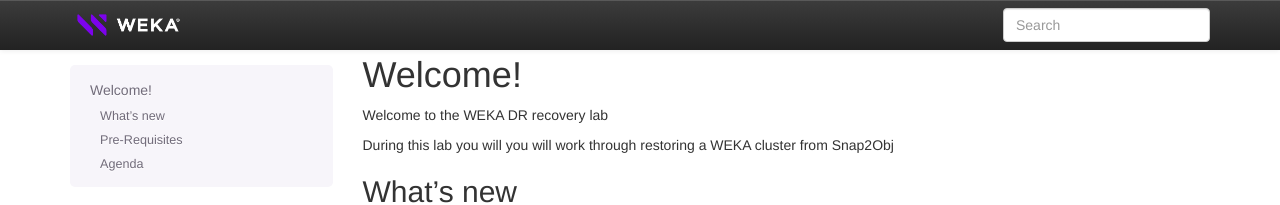
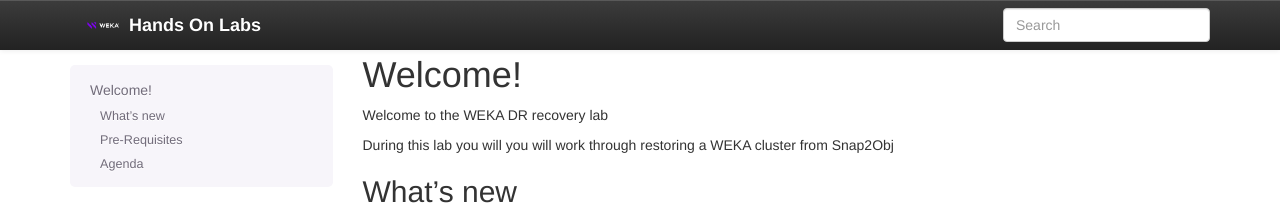
Before and after one commit to bmp-dot/template, a Sphinx documentation site: the page built from source/index.rst, in a window 1280 px wide. Shown: the top 205 px of the page. Built offline with Sphinx 7.4.7, drawn with Linux system fonts in a browser that asks for light colours.

Commit message:
add navbar text

```diff
--- a/source/_static/custom.css
+++ b/source/_static/custom.css
@@ -1,15 +1,23 @@
 /* custom.css - force-show logo and hide brand text */
 .navbar-brand {
-  display: block !important;
-  background: url('WEKA_logo.png') left center no-repeat !important; /* path is relative to this CSS file (_static/) */
-  background-size: auto 36px !important;    /* tweak height */
-  padding-left: 48px !important;             /* give room for the logo */
-  color: transparent !important;             /* hide the text */
-  text-indent: -9999px !important;           /* extra insurance to hide */
-  overflow: hidden !important;
-  width: 180px !important;                   /* space reserved for logo */
-  line-height: 50px !important;              /* align vertically with navbar */
+  display: flex !important;
+  align-items: center !important;
+  gap: 8px; /* space between logo and text */
+  color: #fff !important; /* keeps text visible on dark navbar */
+  font-weight: 600;
+  font-size: 16px;
+  line-height: 1.2;
 }
+
+.navbar-brand::before {
+  content: "";
+  display: inline-block;
+  width: 36px;  /* logo width */
+  height: 36px; /* logo height */
+  background: url('WEKA_logo.png') left center no-repeat;
+  background-size: contain;
+}
+
 
 /* Small screens */
 @media (max-width: 767px) {
```
